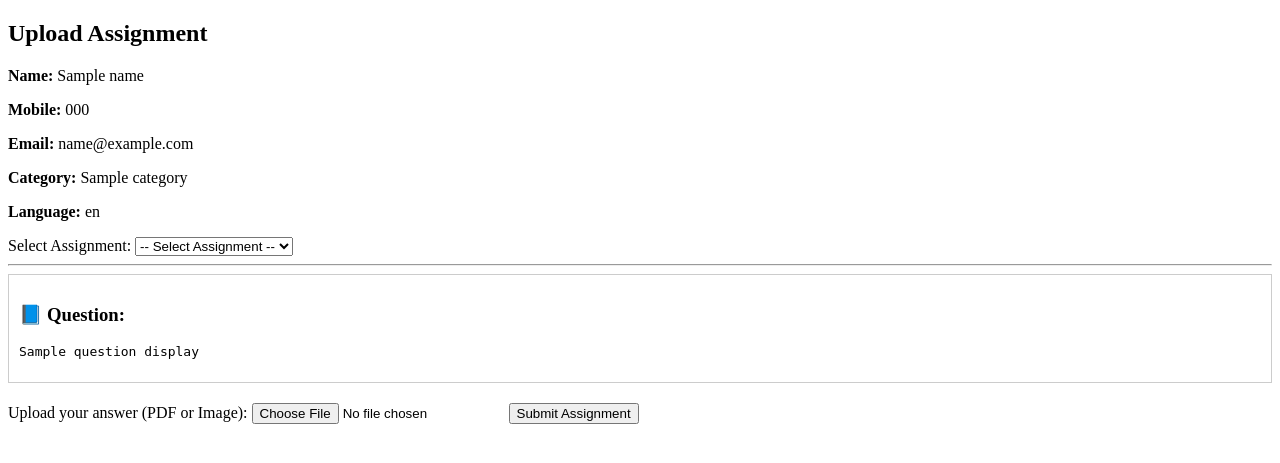
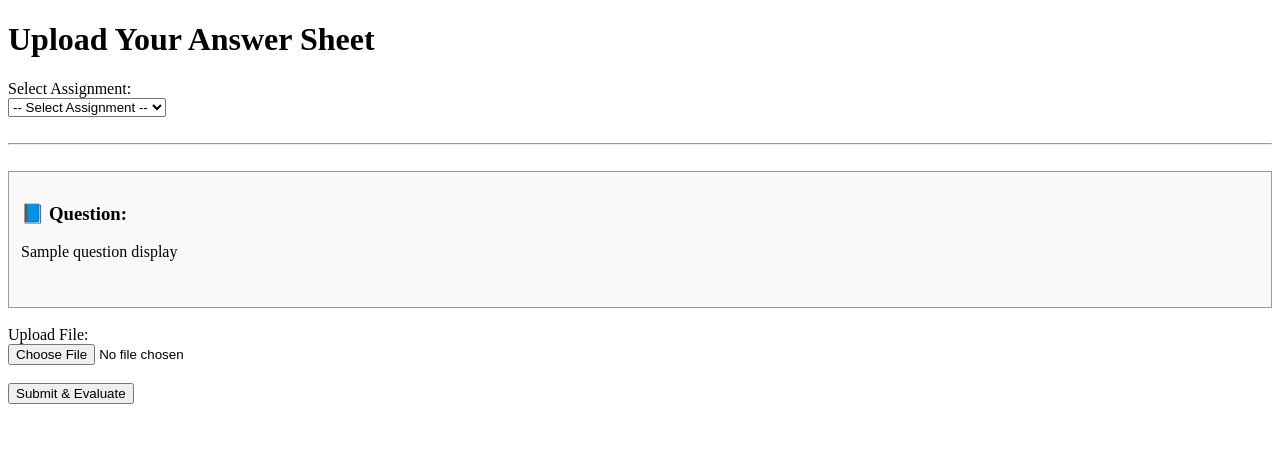
Before and after one commit to RohitGSP/descriptive-assignment-webapp, a Flask app: template templates/upload.html in a window 1280 px wide. Shown: the top 463 px of the page. Run offline with Flask 3, Linux system fonts and the light colour scheme; the template is opened without the code that fills it: most values are stand-ins (such as "Sample title", 1, 10 or a date in 2020).

Commit message:
Update upload.html

```diff
--- a/templates/upload.html
+++ b/templates/upload.html
@@ -1,61 +1,74 @@
-<!DOCTYPE html>
+<!doctype html>
 <html>
 <head>
-    <title>Upload Assignment</title>
+    <meta charset="utf-8">
+    <title>Upload Answer Sheet</title>
 </head>
 <body>
-    <h2>Upload Assignment</h2>
 
-    <p><b>Name:</b> {{ name }}</p>
-    <p><b>Mobile:</b> {{ mobile }}</p>
-    <p><b>Email:</b> {{ email }}</p>
-    <p><b>Category:</b> {{ category }}</p>
-    <p><b>Language:</b> {{ language }}</p>
+<h1>Upload Your Answer Sheet</h1>
 
-    <!-- STEP 1: Assignment selection form -->
-    <form method="POST" action="{{ url_for('index') }}">
-        <!-- Keep user details so we can reuse them -->
+<!-- ============================================================
+ STEP 1: Assignment Selection Form (Auto-refresh to show question)
+=============================================================== -->
+<form method="POST" action="/">
+    <!-- Pass all user details back so they are preserved -->
     <input type="hidden" name="name" value="{{ name }}">
     <input type="hidden" name="mobile" value="{{ mobile }}">
     <input type="hidden" name="email" value="{{ email }}">
     <input type="hidden" name="category" value="{{ category }}">
     <input type="hidden" name="language" value="{{ language }}">
 
-        <label for="assignment_select">Select Assignment:</label>
-        <select name="assignment_select" id="assignment_select" onchange="this.form.submit()">
+    <label>Select Assignment:</label><br>
+    <select name="assignment_select" required onchange="this.form.submit()">
         <option value="">-- Select Assignment --</option>
         {% for a in assignments %}
-            <option value="{{ a }}" {% if selected_assignment == a %}selected{% endif %}>{{ a }}</option>
+        <option value="{{ a }}" {% if selected_assignment == a %}selected{% endif %}>
+            {{ a }}
+        </option>
         {% endfor %}
     </select>
 </form>
 
-    <hr>
+<br><hr><br>
 
-    <!-- STEP 2: Show question after assignment selected -->
+<!-- ============================================================
+ STEP 2: Show Question Once Assignment Is Selected
+=============================================================== -->
 {% if question_display %}
-    <div style="border:1px solid #ccc; padding:10px; margin-bottom:20px;">
+<div style="border:1px solid #999; padding:12px; background:#f9f9f9;">
     <h3>📘 Question:</h3>
-        <pre style="white-space:pre-wrap;">{{ question_display }}</pre>
+    <pre style="white-space:pre-wrap; font-family:inherit;">
+{{ question_display }}
+    </pre>
 </div>
 {% endif %}
 
-    <!-- STEP 3: Show upload form only after assignment is chosen -->
+<br>
+
+<!-- ============================================================
+ STEP 3: Show Upload Form ONLY AFTER Assignment Is Chosen
+=============================================================== -->
 {% if selected_assignment %}
-    <form action="{{ url_for('submit_assignment') }}" method="POST" enctype="multipart/form-data">
-        <!-- Pass all required data to /submit -->
+<form method="post" action="/submit" enctype="multipart/form-data">
+
+    <!-- Hidden fields needed for /submit -->
     <input type="hidden" name="name" value="{{ name }}">
     <input type="hidden" name="mobile" value="{{ mobile }}">
     <input type="hidden" name="email" value="{{ email }}">
     <input type="hidden" name="category" value="{{ category }}">
     <input type="hidden" name="language" value="{{ language }}">
+
+    <!-- Pass the selected assignment -->
     <input type="hidden" name="assignment" value="{{ selected_assignment }}">
 
-        <label for="file">Upload your answer (PDF or Image):</label>
-        <input type="file" name="file" id="file" required>
+    <label>Upload File:</label><br>
+    <input type="file" name="file" accept=".pdf,image/*" required><br><br>
 
-        <button type="submit">Submit Assignment</button>
+    <button type="submit">Submit & Evaluate</button>
+
 </form>
 {% endif %}
+
 </body>
 </html>
```
Lines whose indentation alone changed are shown as unchanged.
